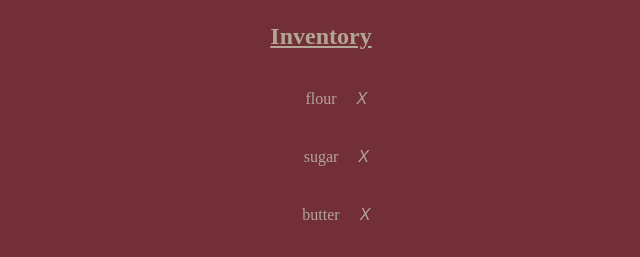
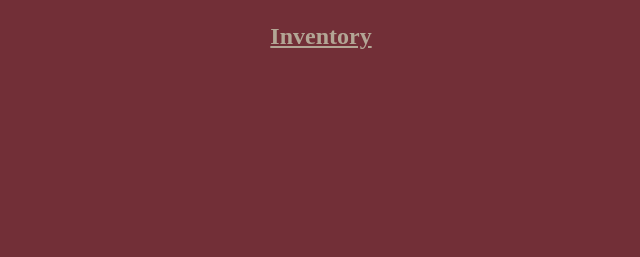
Before and after one commit to coleaniblett/Distillation-Combination-Recommendation-Application, a React (Create React App) app: page / in a window 1280 px wide. Shown: the part 909-1166 px from the top of the page, without its empty margins (319-959 px from the left). After the commit the page ends 979 px from the top, so only its background shows below. Built offline with nearby package versions, Linux system fonts and the light colour scheme.

Commit message:
add functionality for adding ingredients to inventory

```diff
--- a/src/components/App/App.js
+++ b/src/components/App/App.js
@@ -5,11 +5,12 @@ import {Header} from '../Header/Header';
 import {Inventory} from '../Inventory/Inventory';
 
 function App() {
-  const [ingredients, setIngredients] = useState([
-    { id: 1, name: 'flour' },
-    { id: 2, name: 'sugar' },
-    { id: 3, name: 'butter' },
-  ]);
+  const [ingredients, setIngredients] = useState([]);
+
+  const addIngredient = ingredient => {
+    setIngredients([...ingredients, ingredient]);
+    console.log(ingredient);
+  };
 
   const handleRemoveIngredient = id => {
     setIngredients(ingredients.filter(ingredient => ingredient.id !== id));
@@ -18,7 +19,7 @@ function App() {
   return (
     <div className="App">
       <Header />
-      <Form />
+      <Form onSubmit={addIngredient}/>
       <Inventory ingredients={ingredients} onRemoveIngredient={handleRemoveIngredient} />
     </div>
   );
```
